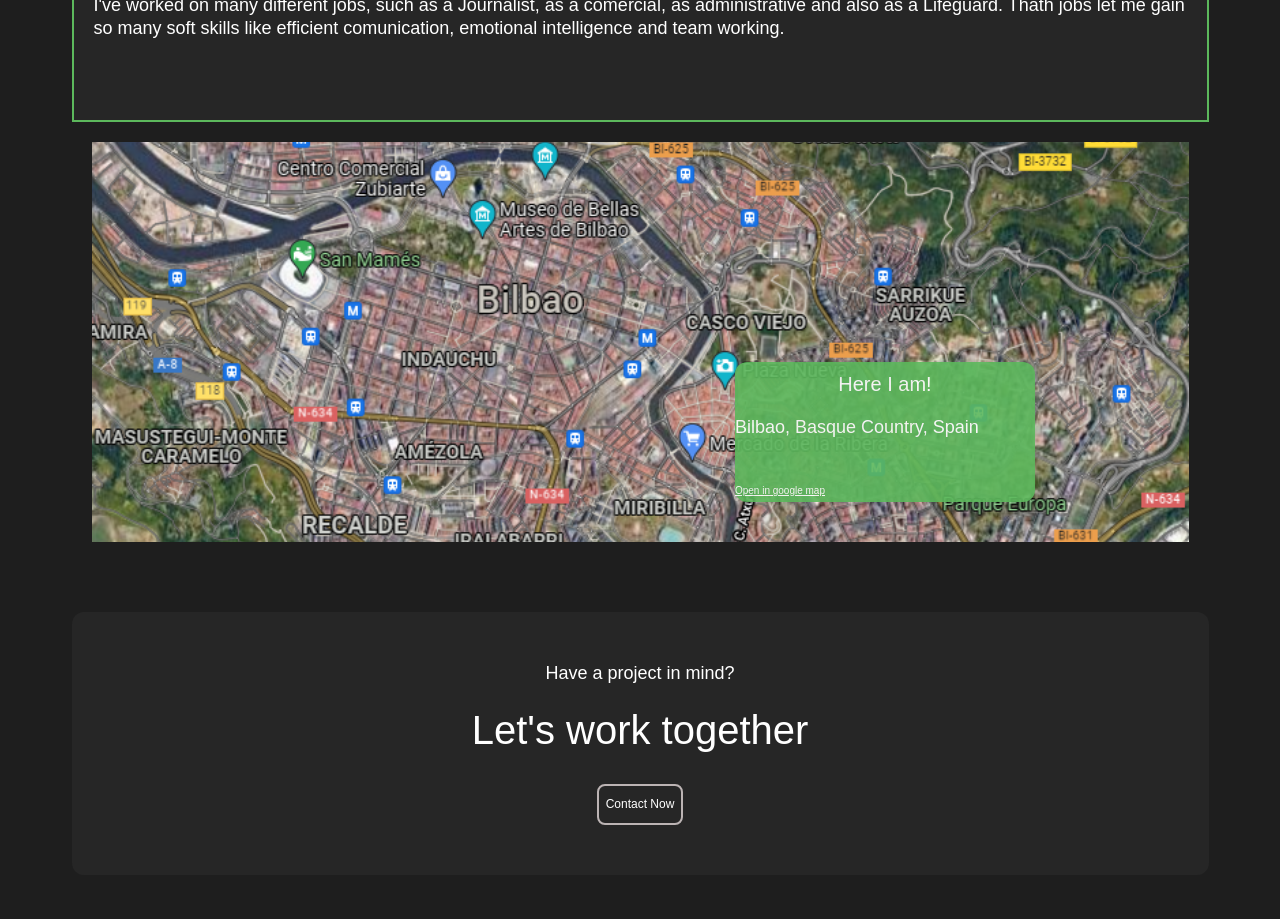
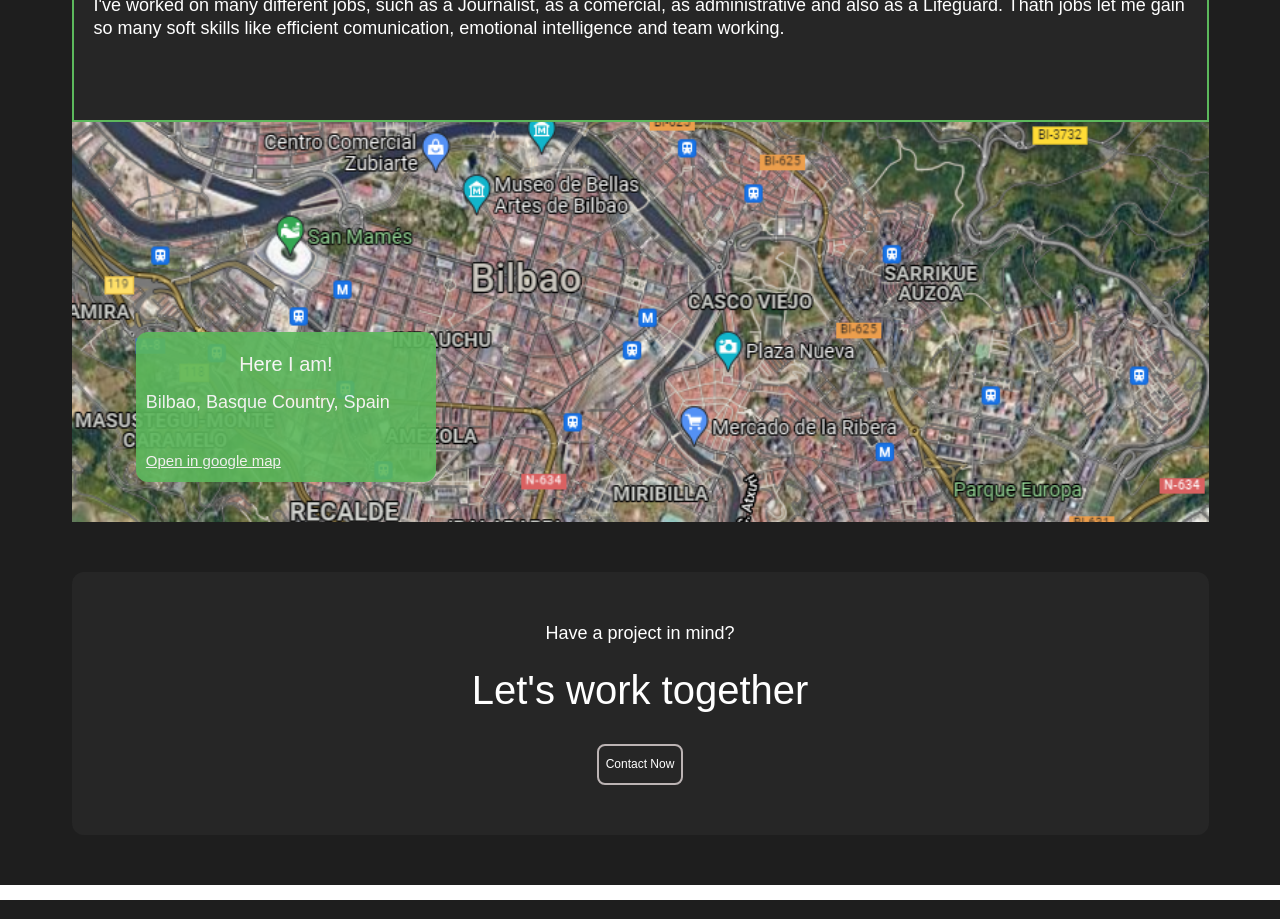
Before and after one commit to Doblepe/CV, a React (Create React App) app: page /about in a window 1280 px wide. Shown: the part 1960-2879 px from the top of the page. Built offline with nearby package versions, Linux system fonts and the light colour scheme.

Commit message:
adding ReadMe && contact_map css

```diff
--- a/src/Components/About/Map.js
+++ b/src/Components/About/Map.js
@@ -8,7 +8,6 @@ const MapStyles = styled.div`
   background-position: center;
   background-size: cover;
   min-height: 400px;
-  margin: 2rem;
   .container {
     position: relative;
     min-height: 400px;
@@ -16,22 +15,22 @@ const MapStyles = styled.div`
   }
   .map__card {
     position: absolute;
-    right: 10%;
     bottom: 10%;
     background-color: ${(props) => props.theme.secondary};
     opacity:90%;
     width: 100%;
     max-width: 300px;
+    padding: 10px;
     border-radius: 12px;
+    margin:0;
   }
   .map__card__heading {
-    font-size: 2rem;
-    margin-bottom: 1rem;
+    font-size: 20px;
   }
   .map__card__link {
     display: inline-block;
-    font-size: 1rem;
-    margin-top: 3rem;
+    font-size: 15px;
+    margin-top: 25px;
     text-decoration: underline;
     color: white;
   }
@@ -39,10 +38,6 @@ const MapStyles = styled.div`
     background-position: 80% center;
   }
   @media only screen and (max-width: 400px) {
-    .map__card {
-      max-width: none;
-      right: auto;
-    }
   }
 `;
 
--- a/src/assets/data/projects.js
+++ b/src/assets/data/projects.js
@@ -26,8 +26,7 @@ const projects = [
   },
   {
     name: "Producst web form",
-    desc:
-      'This is some code I wrote with C# and .NET',
+    desc: 'This is some code I wrote with C# and .NET',
     img: Cicon,
     git: 'https://github.com/Doblepe/ProductosWebForms',
     link: '',
--- a/src/pages/Contact.js
+++ b/src/pages/Contact.js
@@ -33,7 +33,7 @@ export default function Contact() {
    li{
       font-size: 1.5rem;
       width: fit-content;
-      padding: 1rem;
+      padding: 15px;
       margin: 0 10px;
       display: block;
       border-radius: 8px;
```
Also changed, not shown: 1 other file (tests, documents, lock files or other folders).
